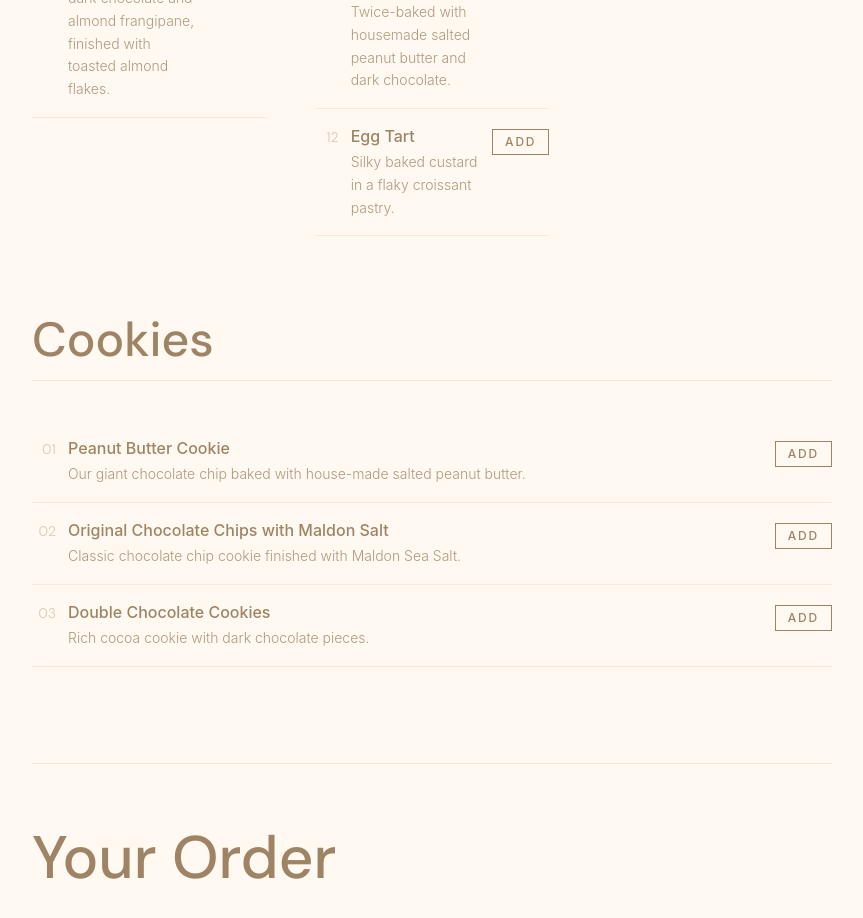
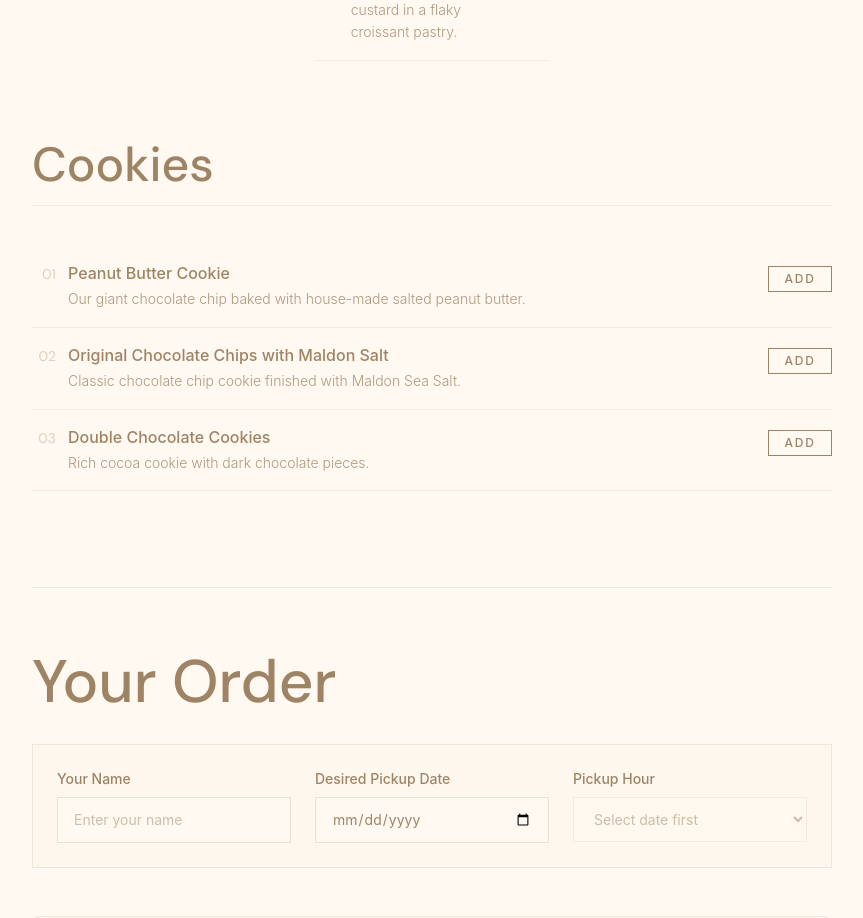
Before and after one commit to BeatrixBlaine/Blond-Website, a React (Vite) app: page /cart in a window 1280 px wide. Shown: the part 1300-2218 px from the top of the page, without its empty margins (208-1071 px from the left). Built offline with nearby package versions, Linux system fonts and the light colour scheme; a web font is replaced by a local one.

Commit message:
Edit cart layout

```diff
--- a/src/pages/Cart.tsx
+++ b/src/pages/Cart.tsx
@@ -155,7 +155,15 @@ export default function Cart({
   // Form state
   const [customerName, setCustomerName] = useState("");
   const [orderDate, setOrderDate] = useState("");
+  const [pickupTime, setPickupTime] = useState("");
+
+  // Notification state
   const [showNotification, setShowNotification] = useState(true);
+  const [isFadingOut, setIsFadingOut] = useState(false);
+
+  // Adding Order state
+  const [addedProductId, setAddedProductId] = useState<string | null>(null);
+
   const orderSectionRef = useRef<HTMLDivElement>(null);
   const notificationTimeoutRef = useRef<ReturnType<typeof setTimeout> | null>(null);
 
@@ -166,7 +174,65 @@ export default function Cart({
     return tomorrow.toISOString().split("T")[0];
   };
 
+  const isBakeryOpen = () => {
+  if (!orderDate) return true;
+
+  const selectedDate = new Date(orderDate + "T00:00:00");
+  const day = selectedDate.getDay();
+
+  // Sunday = 0
+  // Monday = 1
+  // Tuesday = 2
+  // Wednesday = 3
+  // Thursday = 4
+  // Friday = 5
+  // Saturday = 6
+
+  return day !== 1 && day !== 2;
+};
+
+  // Pickup Hour
+  const getAvailablePickupTimes = () => {
+  if (!orderDate) return [];
+
+  const selectedDate = new Date(orderDate + "T00:00:00");
+  const day = selectedDate.getDay();
+
+  const times: string[] = [];
+
+  // Wednesday - Friday
+  if (day >= 3 && day <= 5) {
+    for (let hour = 7; hour <= 16; hour++) {
+      if (hour === 7) {
+        times.push("07:30");
+      } else {
+        times.push(`${String(hour).padStart(2, "0")}:00`);
+      }
+    }
+  }
+
+  // Saturday - Sunday
+  if (day === 6 || day === 0) {
+    for (let hour = 7; hour <= 17; hour++) {
+      times.push(`${String(hour).padStart(2, "0")}:00`);
+    }
+  }
+
+  return times;
+};
+
   // Scroll event listener for notification
+  const hideNotification = () => {
+  if (isFadingOut) return;
+
+  setIsFadingOut(true);
+
+  setTimeout(() => {
+    setShowNotification(false);
+    setIsFadingOut(false);
+  }, 300);
+};
+
   useEffect(() => {
     const handleScroll = () => {
       if (orderSectionRef.current) {
@@ -174,8 +240,8 @@ export default function Cart({
         const isOrderSectionVisible = rect.top < window.innerHeight;
 
         if (isOrderSectionVisible && totalQuantity > 0) {
-          // Hide notification when order section is visible
-          setShowNotification(false);
+          // Hide notification smoothly when order section is visible
+            hideNotification();
         } else if (!isOrderSectionVisible && totalQuantity > 0) {
           // Show notification when scrolled away from order section
           setShowNotification(true);
@@ -187,7 +253,7 @@ export default function Cart({
 
           // Set new timeout to fade away
           notificationTimeoutRef.current = setTimeout(() => {
-            setShowNotification(false);
+            hideNotification();
           }, 3000);
         }
       }
@@ -236,6 +302,10 @@ export default function Cart({
       message += `Pickup Date: ${orderDate}\n`;
     }
 
+    if (pickupTime) {
+        message += `Pickup Time: ${pickupTime}\n`;
+    }
+
     if (customerName || orderDate) {
       message += "\nItems:\n";
     }
@@ -264,8 +334,34 @@ export default function Cart({
     return;
   }
 
+  if (!isBakeryOpen()) {
+    alert(
+      "We're closed on Mondays and Tuesdays. Please select another pickup date."
+    );
+    return;
+  }
+
+  if (!pickupTime) {
+    alert("Please select a pickup time.");
+    return;
+  }
+
+
   window.open(getWhatsAppLink(), "_blank");
 };
+
+    // Add item animation
+    const handleAddItem = (productId: string) => {
+    onAddItem(productId);
+
+    // Show "Added" animation for this product
+    setAddedProductId(productId);
+
+    // Return to normal after 800ms
+    setTimeout(() => {
+        setAddedProductId(null);
+    }, 800);
+    };
 
   return (
     <div style={{ backgroundColor: BG, color: BRAND, minHeight: "100vh" }}>
@@ -301,21 +397,15 @@ export default function Cart({
       {/* Main Content */}
       <div className="pt-32 pb-20">
         <div className="max-w-4xl mx-auto px-6 lg:px-12">
-          {/* Heading */}
+          {/* Heading
           <div className="mb-16">
-            <p className="text-sm tracking-[0.3em] uppercase mb-3 font-sans" style={{ color: r(0.45) }}>
-              Artisan bakery
-            </p>
             <h1 className="font-display text-6xl md:text-7xl" style={{ color: BRAND }}>
               Pre-order
             </h1>
-          </div>
+          </div> */}
 
           {/* Menu Section */}
           <div className="mb-24">
-            <p className="text-sm tracking-[0.3em] uppercase mb-8 font-sans" style={{ color: r(0.45) }}>
-              What we bake
-            </p>
 
             {/* Croissants */}
             <div className="mb-20">
@@ -323,9 +413,6 @@ export default function Cart({
                 <h2 className="font-display text-5xl" style={{ color: BRAND }}>
                   Croissants
                 </h2>
-                <span className="text-base tracking-wide font-sans italic" style={{ color: r(0.7) }}>
-                  Laminated &amp; baked fresh daily
-                </span>
               </div>
               <div className="grid grid-cols-1 md:grid-cols-2 lg:grid-cols-3 gap-x-12">
                 {CROISSANT_COLS.map((col, ci) => (
@@ -350,9 +437,18 @@ export default function Cart({
                             </div>
                           </div>
                           <button
-                            onClick={() => onAddItem(item.productId)}
-                            className="flex-shrink-0 px-3 py-1 text-xs tracking-[0.15em] uppercase border transition-colors duration-300 font-sans mt-1"
-                            style={{ borderColor: BRAND, color: BRAND, backgroundColor: "transparent" }}
+                            onClick={() => handleAddItem(item.productId)}
+                            className="flex-shrink-0 w-16 py-1 text-xs tracking-[0.15em] uppercase border transition-all duration-300 font-sans mt-1"
+                            style={{
+                            borderColor:
+                                addedProductId === item.productId ? BRAND : BRAND,
+
+                            color:
+                                addedProductId === item.productId ? BG : BRAND,
+
+                            backgroundColor:
+                                addedProductId === item.productId ? BRAND : "transparent",
+                            }}
                             onMouseEnter={(e) => {
                               (e.currentTarget as HTMLElement).style.backgroundColor = BRAND;
                               (e.currentTarget as HTMLElement).style.color = BG;
@@ -362,7 +458,7 @@ export default function Cart({
                               (e.currentTarget as HTMLElement).style.color = BRAND;
                             }}
                           >
-                            Add
+                            {addedProductId === item.productId ? " ✓ " : "Add"}
                           </button>
                         </div>
                       );
@@ -396,9 +492,19 @@ export default function Cart({
                       </div>
                     </div>
                     <button
-                      onClick={() => onAddItem(item.productId)}
-                      className="flex-shrink-0 px-3 py-1 text-xs tracking-[0.15em] uppercase border transition-colors duration-300 font-sans mt-1"
-                      style={{ borderColor: BRAND, color: BRAND, backgroundColor: "transparent" }}
+                      onClick={() => handleAddItem(item.productId)}
+                      className="flex-shrink-0 w-16 py-1 text-xs tracking-[0.15em] uppercase border transition-all duration-300 font-sans mt-1"
+                      style={{
+                        borderColor:
+                            addedProductId === item.productId ? BRAND : BRAND,
+
+                        color:
+                            addedProductId === item.productId ? BG : BRAND,
+
+                        backgroundColor:
+                            addedProductId === item.productId ? BRAND : "transparent",
+
+                        }}
                       onMouseEnter={(e) => {
                         (e.currentTarget as HTMLElement).style.backgroundColor = BRAND;
                         (e.currentTarget as HTMLElement).style.color = BG;
@@ -408,7 +514,7 @@ export default function Cart({
                         (e.currentTarget as HTMLElement).style.color = BRAND;
                       }}
                     >
-                      Add
+                      {addedProductId === item.productId ? " ✓ " : "Add"}
                     </button>
                   </div>
                 ))}
@@ -427,7 +533,7 @@ export default function Cart({
 
             {/* Customer Info Form */}
             <div className="mb-12 p-6 border" style={{ borderColor: r(0.15), backgroundColor: r(0.02) }}>
-              <div className="grid grid-cols-1 md:grid-cols-2 gap-6">
+              <div className="grid grid-cols-1 md:grid-cols-3 gap-6">
                 {/* Name Field */}
                 <div>
                   <label className="block text-sm font-sans font-medium mb-2" style={{ color: BRAND }}>
@@ -457,7 +563,12 @@ export default function Cart({
                   <input
                     type="date"
                     value={orderDate}
-                    onChange={(e) => setOrderDate(e.target.value)}
+                    onChange={(e) => {
+                        setOrderDate(e.target.value);
+
+                        // Reset pickup time when date changes
+                        setPickupTime("");
+                        }}
                     min={getMinDate()}
                     className="w-full px-4 py-3 border font-sans text-sm focus:outline-none transition-colors"
                     style={{
@@ -468,7 +579,54 @@ export default function Cart({
                     onFocus={(e) => (e.currentTarget.style.borderColor = BRAND)}
                     onBlur={(e) => (e.currentTarget.style.borderColor = r(0.2))}
                   />
+
+                  {orderDate && !isBakeryOpen() && (
+                        <p
+                        className="text-sm mt-2 font-sans"
+                        style={{ color: "#b45309" }}
+                        >
+                        We're closed on Mondays and Tuesdays. Please choose another date.
+                        </p>
+                    )}
                 </div>
+
+                {/* Pickup Time Field */}
+                <div>
+                <label
+                    className="block text-sm font-sans font-medium mb-2"
+                    style={{ color: BRAND }}
+                >
+                    Pickup Hour
+                </label>
+
+                <select
+                    value={pickupTime}
+                    onChange={(e) => setPickupTime(e.target.value)}
+                    disabled={!orderDate || !isBakeryOpen()}
+                    className="w-full px-4 py-3 border font-sans text-sm focus:outline-none transition-colors"
+                    style={{
+                    borderColor: r(0.2),
+                    backgroundColor: BG,
+                    color: BRAND,
+                    opacity: orderDate ? 1 : 0.5,
+                    }}
+                >
+                    <option value="">
+                    {!orderDate
+                        ? "Select date first"
+                        : !isBakeryOpen()
+                        ? "We're closed on this day"
+                        : "Select pickup time"}
+                    </option>
+
+                    {getAvailablePickupTimes().map((time) => (
+                    <option key={time} value={time}>
+                        {time}
+                    </option>
+                    ))}
+                </select>
+                </div>
+
               </div>
             </div>
 
@@ -489,7 +647,7 @@ export default function Cart({
                 onMouseLeave={(e) => ((e.currentTarget as HTMLElement).style.opacity = "1")}
               >
                 <ArrowLeft size={16} />
-                Return to Menu
+                Return to Home
               </button>
             </div>
           ) : (
@@ -589,7 +747,7 @@ export default function Cart({
 
                 <div className="p-4 mb-8" style={{ backgroundColor: r(0.04), border: `1px solid ${r(0.12)}` }}>
                   <p className="text-sm font-sans font-light leading-relaxed" style={{ color: r(0.85) }}>
-                    <span style={{ fontWeight: 600, color: BRAND }}>Note:</span> Prices and availability are subject to confirmation. You'll receive a confirmation message after placing your order.
+                    <span style={{ fontWeight: 600, color: BRAND }}>Note:</span> Prices exclude tax, and availability is subject to final confirmation. Don't worry, we will send you a confirmation message as soon as you place your order!
                   </p>
                 </div>
               </div>
@@ -619,12 +777,17 @@ export default function Cart({
         <div
           className="fixed bottom-6 right-6 z-40 cursor-pointer transition-all duration-300"
           style={{
-            animation: showNotification ? "fadeIn 0.3s ease-in" : "fadeOut 0.3s ease-out",
-          }}
+            animation: isFadingOut
+                ? "fadeOut 0.3s ease-out forwards"
+                : "fadeIn 0.3s ease-in",
+            }}
           onClick={() => {
-            orderSectionRef.current?.scrollIntoView({ behavior: "smooth" });
-            setShowNotification(false);
-          }}
+            orderSectionRef.current?.scrollIntoView({
+                behavior: "smooth",
+            });
+
+            hideNotification();
+            }}
           onMouseEnter={(e) => ((e.currentTarget as HTMLElement).style.transform = "scale(1.1)")}
           onMouseLeave={(e) => ((e.currentTarget as HTMLElement).style.transform = "scale(1)")}
         >
```
